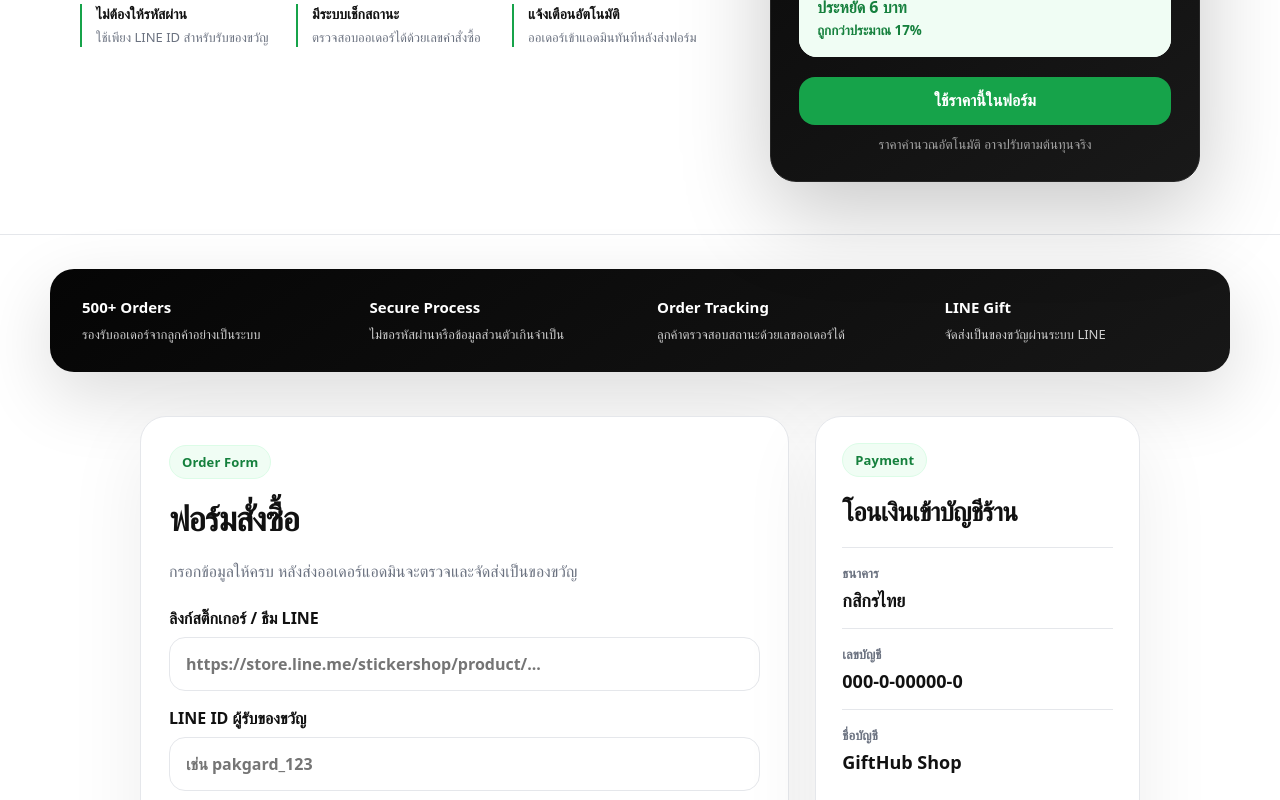
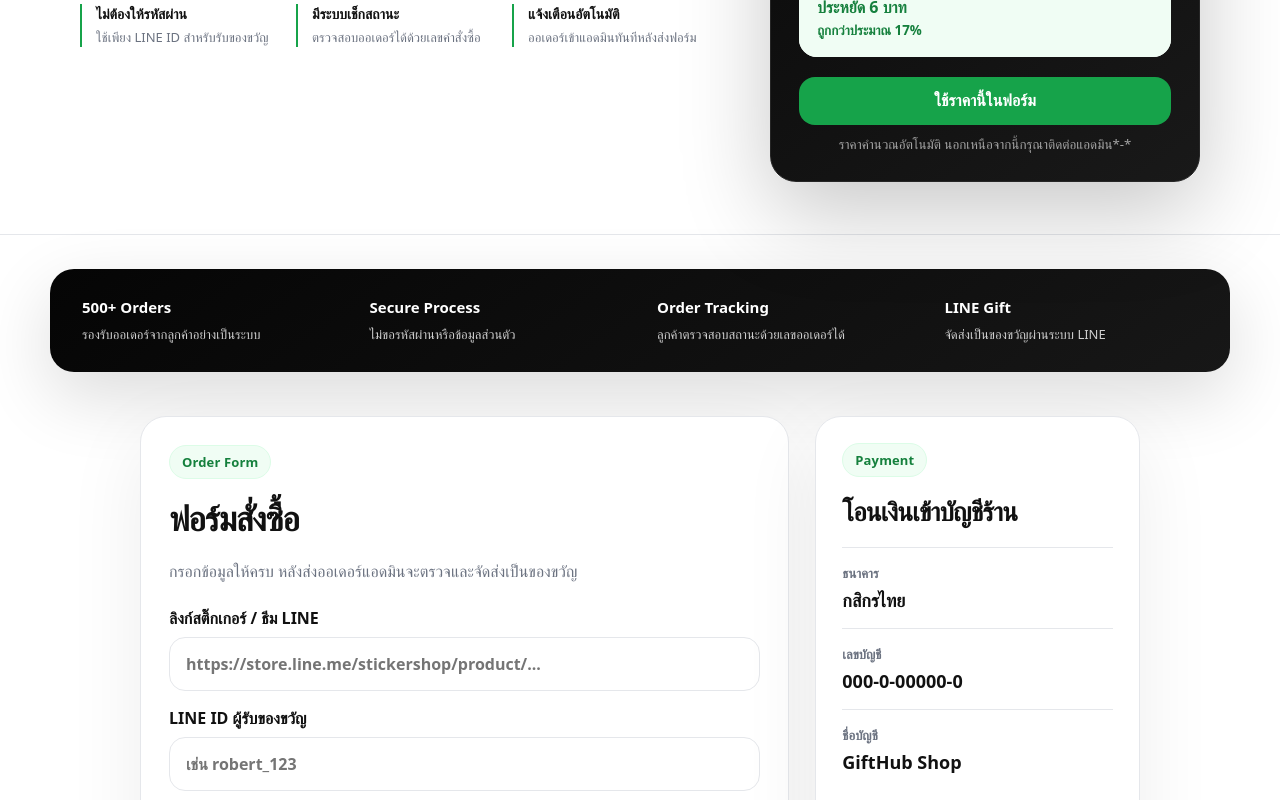
Before and after one commit to kirakanya/sticker-gift-shop, a website: page public/index.html in a window 1280 px wide. Shown: the part 560-1360 px from the top of the page. Drawn offline with Linux system fonts and the light colour scheme.

Commit message:
fix text

```diff
--- a/public/index.html
+++ b/public/index.html
@@ -99,7 +99,7 @@
             ใช้ราคานี้ในฟอร์ม
           </button>
 
-          <small class="price-note">ราคาคำนวณอัตโนมัติ อาจปรับตามต้นทุนจริง</small>
+          <small class="price-note">ราคาคำนวณอัตโนมัติ นอกเหนือจากนี้กรุณาติดต่อแอดมิน*-*</small>
         </aside>
       </div>
     </section>
@@ -111,7 +111,7 @@
       </div>
       <div>
         <b>Secure Process</b>
-        <span>ไม่ขอรหัสผ่านหรือข้อมูลส่วนตัวเกินจำเป็น</span>
+        <span>ไม่ขอรหัสผ่านหรือข้อมูลส่วนตัว</span>
       </div>
       <div>
         <b>Order Tracking</b>
@@ -140,7 +140,7 @@
 
             <label>
               LINE ID ผู้รับของขวัญ
-              <input name="receiverLineId" type="text" placeholder="เช่น pakgard_123" required />
+              <input name="receiverLineId" type="text" placeholder="เช่น robert_123" required />
             </label>
 
             <label>
```
